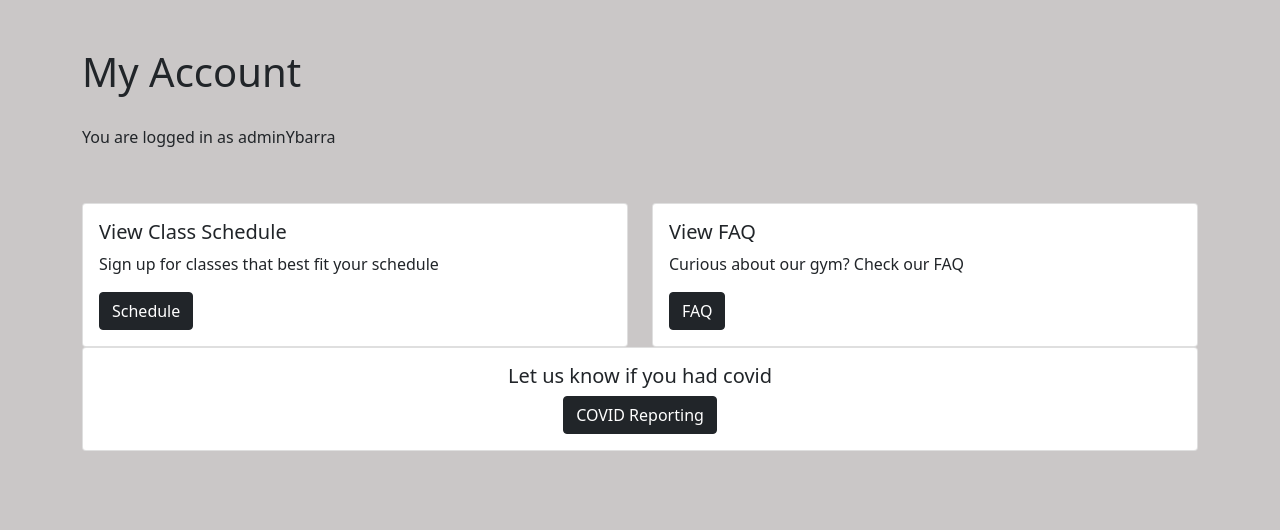
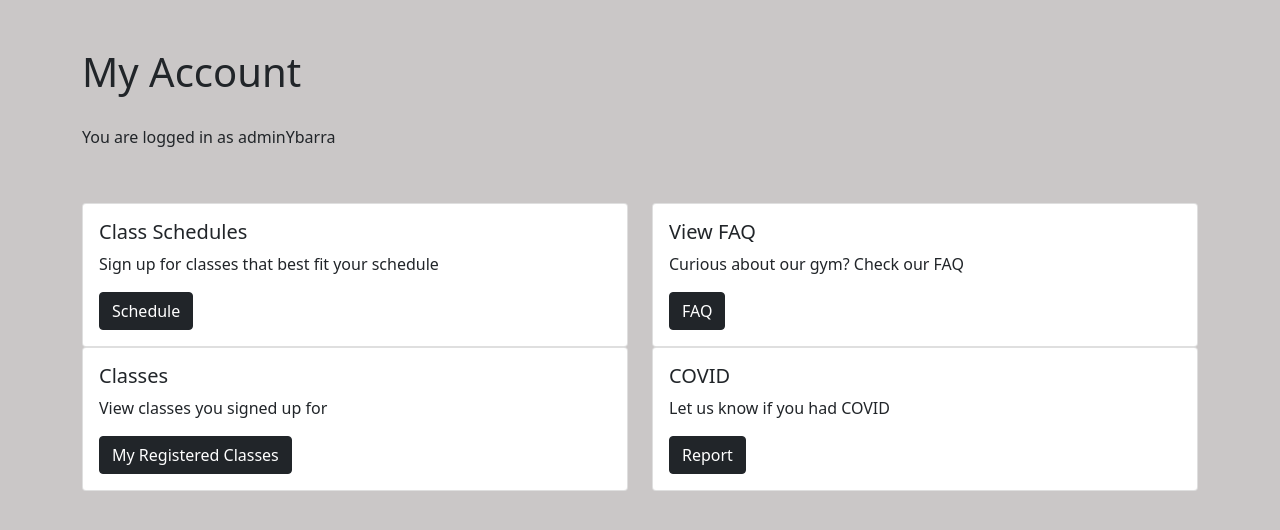
Before and after one commit to ybarr1327/RollUpProject, a Django app: page /accountDash/ in a window 1280 px wide. Shown: the part 96-626 px from the top of the page. Run offline with Django 3.2, Linux system fonts and the light colour scheme; a user stored in the database is signed in.

Commit message:
changes to accountdash

```diff
--- a/RollUp/Pages/templates/accountDashPage/accountDashPage.html
+++ b/RollUp/Pages/templates/accountDashPage/accountDashPage.html
@@ -9,7 +9,7 @@
         <div class="col-sm-6">
           <div class="card">
             <div class="card-body">
-              <h5 class="card-title">View Class Schedule</h5>
+              <h5 class="card-title">Class Schedules</h5>
               <p class="card-text">Sign up for classes that best fit your schedule</p>
               <a href="{% url 'schedule' %}" class="btn btn-dark">Schedule</a>
             </div>
@@ -26,13 +26,35 @@
         </div>
       </div>
 
+      <div class="row">
+        <div class="col-sm-6">
+          <div class="card">
+            <div class="card-body">
+              <h5 class="card-title">Classes</h5>
+              <p class="card-text">View classes you signed up for</p>
+              <a href="{% url 'covidreport' %}" class="btn btn-dark">My Registered Classes</a>
+            </div>
+          </div>
+        </div>
+        <div class="col-sm-6">
+          <div class="card">
+            <div class="card-body">
+              <h5 class="card-title">COVID</h5>
+              <p class="card-text">Let us know if you had COVID</p>
+              <a href="{% url 'MyClasses' %}" class="btn btn-dark">Report</a>
+            </div>
+          </div>
+        </div>
+      </div>
 
+<!----
       <div class="card text-center">
         <div class="card-body">
           <h5 class="card-title">Let us know if you had covid</h5>
           <a href="{% url 'covidreport' %}" class="btn btn-dark">COVID Reporting</a>
         </div>
       </div>
+      */ -->
 
     <!-- <a href="{% url 'password_change' %}" class="btn btn-primary" >Change password</a>
     <a href="{% url 'logout' %}" class="btn btn-primary">Logout</a> -->
```
Also changed, not shown: RollUp/db.sqlite3.
